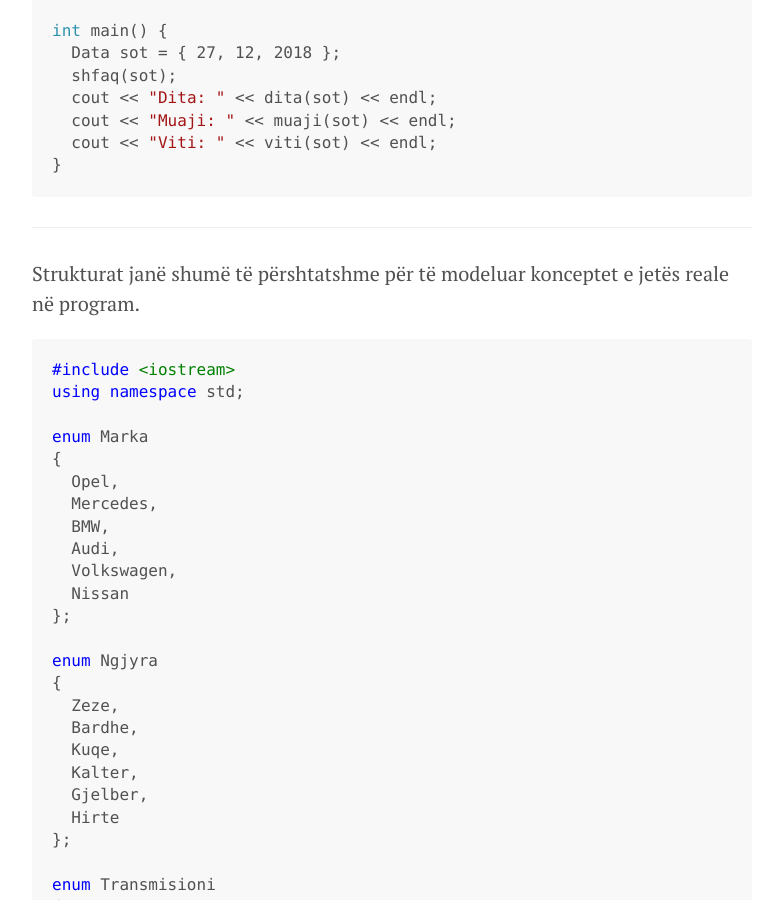
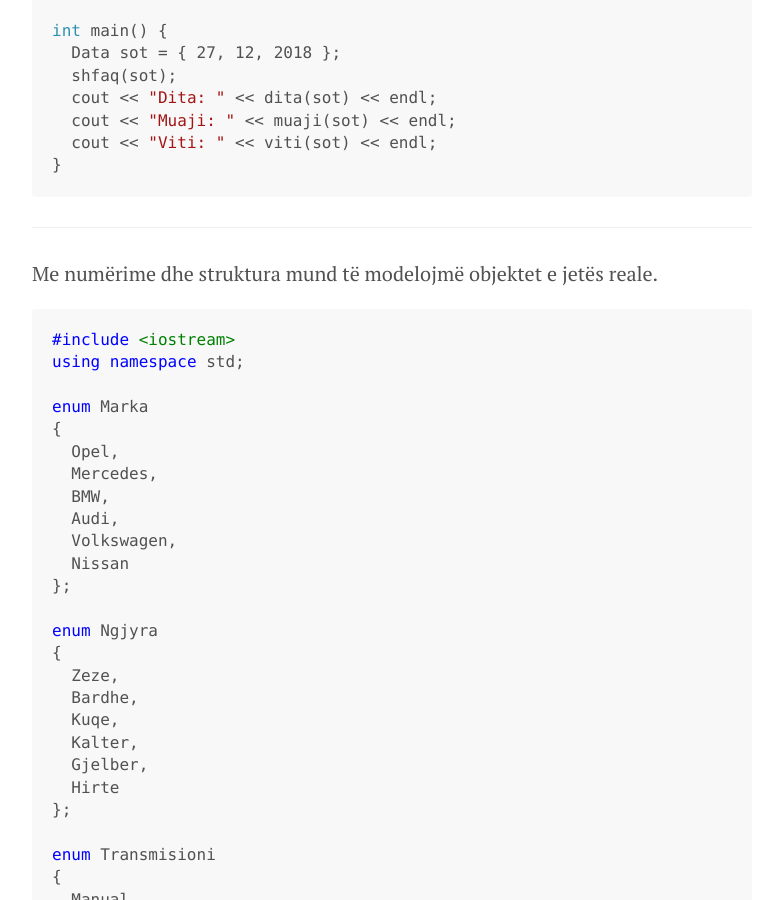
Before and after one commit to edongashi/edongashi.github.io, a Jekyll site: the page built from lendet/gjuhe-programuese/java12.md, in a window 1280 px wide and 900 px high, scrolled down 16684 px. Shown: the whole window, without its empty margins (248-1007 px from the left). Built offline with Jekyll 4.4.1, drawn with Linux system fonts in a browser that asks for light colours; our own code applies the rules of GitHub Pages for plain Markdown files; formulas are drawn with MathJax 3.

Commit message:
edongashi

````diff
--- a/lendet/gjuhe-programuese/java12.md
+++ b/lendet/gjuhe-programuese/java12.md
@@ -707,7 +707,7 @@ int main() {
 
 ---
 
-Strukturat janë shumë të përshtatshme për të modeluar konceptet e jetës reale në program.
+Me numërime dhe struktura mund të modelojmë objektet e jetës reale.
 
 ```cpp
 #include <iostream>
````
